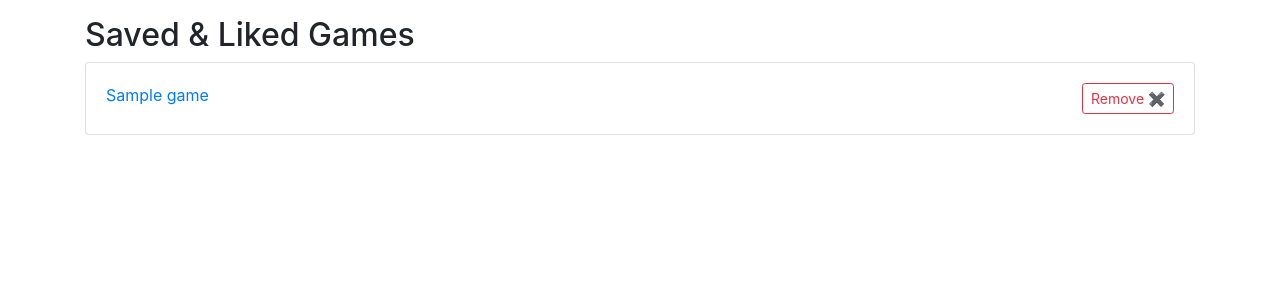
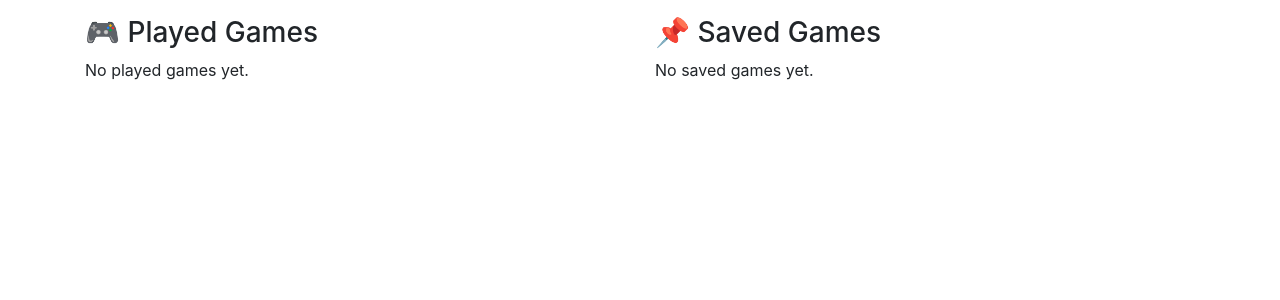
Before and after one commit to ArjunaBazaz/Speed_Recommends, a Django app: page / in a window 1280 px wide. Shown: the part 56-356 px from the top of the page. Run offline with Django 5.2, Linux system fonts and the light colour scheme; tables that the repository leaves empty hold one stand-in row (values such as "Sample post"); parts of the project's set-up code (start-up, migrations or seed data) failed here and were passed over.

Commit message:
separated into saved_page and played_game

```diff
--- a/core/recommend/reviews.py
+++ b/core/recommend/reviews.py
@@ -12,9 +12,10 @@
         return redirect("core:game_detail", game_id=game.id)
 
     score = request.POST.get("score")
-    text = request.POST.get("text", "")
+    text = request.POST.get("text", "").strip()
 
-    if not score:
+    if (not score or score.strip() == "") and text == "":
+        Review.objects.filter(user=request.user, game=game).delete()
         return redirect("core:game_detail", game_id=game.id)
 
     review, created = Review.objects.get_or_create(
--- a/core/views.py
+++ b/core/views.py
@@ -4,6 +4,7 @@
 from core.models.games import Game
 from django.urls import reverse
 from core.models.saved import SavedGame
+from core.models.reviews import Review
 from core.recommend.reviews import add_review_1
 from core.recommend.likes import toggle_preference
 from core.recommend.utils import recommend_next
@@ -12,11 +13,38 @@
 
 def home(request):
     if request.user.is_authenticated:
-        saved_ids = list(request.user.savedgame_set.values_list("game_id", flat=True))
-        games = Game.objects.filter(id__in=saved_ids)
+        user = request.user
+
+        reviewed_games = (
+            Review.objects
+            .filter(user=user)
+            .select_related("game")
+            .values_list("game_id", flat=True)
+        )
+
+        played_games = (
+            SavedGame.objects
+            .filter(user=user, game_id__in=reviewed_games)
+            .select_related("game")
+        )
+
+        saved_games = (
+            SavedGame.objects
+            .filter(user=user)
+            .exclude(game_id__in=reviewed_games)
+            .select_related("game")
+        )
+
+        return render(
+            request,
+            "home.html",
+            {
+                "played_games": played_games,
+                "saved_games": saved_games,
+            }
+        )
     else:
-        games = Game.objects.all()[:100]
-    return render(request, "home.html", {"games": games})
+        return render(request, "home.html", {"games": Game.objects.all()[:100]})
 
 @login_required
 def search_games(request):
@@ -69,7 +97,6 @@
 
 @login_required
 def add_review(request, game_id):
-    save_game_for_user(request.user, get_object_or_404(Game, id=game_id))
     return add_review_1(request, game_id)
 
 @login_required
--- a/templates/home.html
+++ b/templates/home.html
@@ -1,19 +1,47 @@
 {% extends "base.html" %}
-{% block title %}My Games{% endblock %}
+{% block title %}Home{% endblock %}
+
 {% block content %}
-<h2>Saved &amp; Liked Games</h2>
 
-{% for game in games %}
+<div class="row">
+
+  <div class="col-md-6">
+    <h3>🎮 Played Games</h3>
+
+    {% for saved in played_games %}
+      <div class="card mb-2">
+        <div class="card-body">
+          <a href="{% url 'core:game_detail' saved.game.id %}">
+            <strong>{{ saved.game.title }}</strong>
+          </a>
+        </div>
+      </div>
+    {% empty %}
+      <p>No played games yet.</p>
+    {% endfor %}
+  </div>
+
+  <div class="col-md-6">
+    <h3>📌 Saved Games</h3>
+
+    {% for saved in saved_games %}
       <div class="card mb-2">
         <div class="card-body d-flex justify-content-between">
-      <a href="{% url 'core:game_detail' game.id %}">{{ game.title }}</a>
-      <form method="post" action="{% url 'core:unsave_game' game.id %}">
+          <a href="{% url 'core:game_detail' saved.game.id %}">
+            <strong>{{ saved.game.title }}</strong>
+          </a>
+
+          <form method="post" action="{% url 'core:unsave_game' saved.game.id %}">
             {% csrf_token %}
-        <button class="btn btn-outline-danger btn-sm">Remove ✖️</button>
+            <button class="btn btn-sm btn-danger">Remove ❌</button>
           </form>
         </div>
       </div>
     {% empty %}
-  <p>You haven't saved any titles yet. Try the Recommend or Search pages!</p>
+      <p>No saved games yet.</p>
     {% endfor %}
+  </div>
+
+</div>
+
 {% endblock %}
```
Lines whose indentation alone changed are shown as unchanged.
